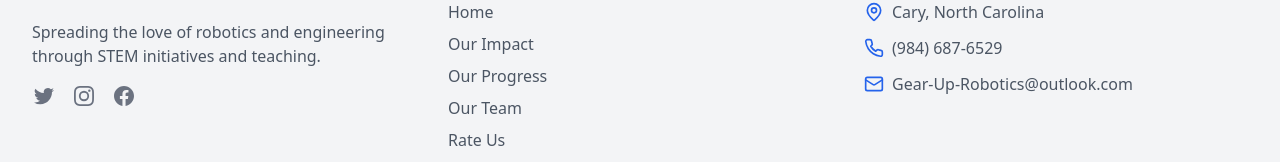
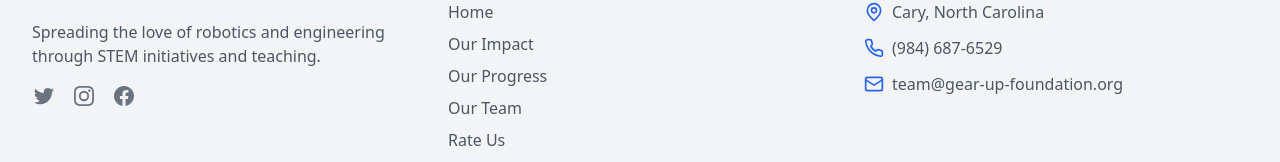
Before and after one commit to side-swifter/GearUpSite, a React (Vite) app: page / in a window 1280 px wide. Shown: the part 2412-2574 px from the top of the page. Built offline with nearby package versions, Linux system fonts and the light colour scheme.

Commit message:
fixed email

```diff
--- a/src/components/Footer.tsx
+++ b/src/components/Footer.tsx
@@ -83,7 +83,7 @@ const Footer = () => {
               <li className="flex items-center">
                 <Mail className="h-5 w-5 text-blue-600 mr-2" />
                 <span className="text-gray-600">
-                  Gear-Up-Robotics@outlook.com
+                  team@gear-up-foundation.org
                 </span>
               </li>
             </ul>
```
